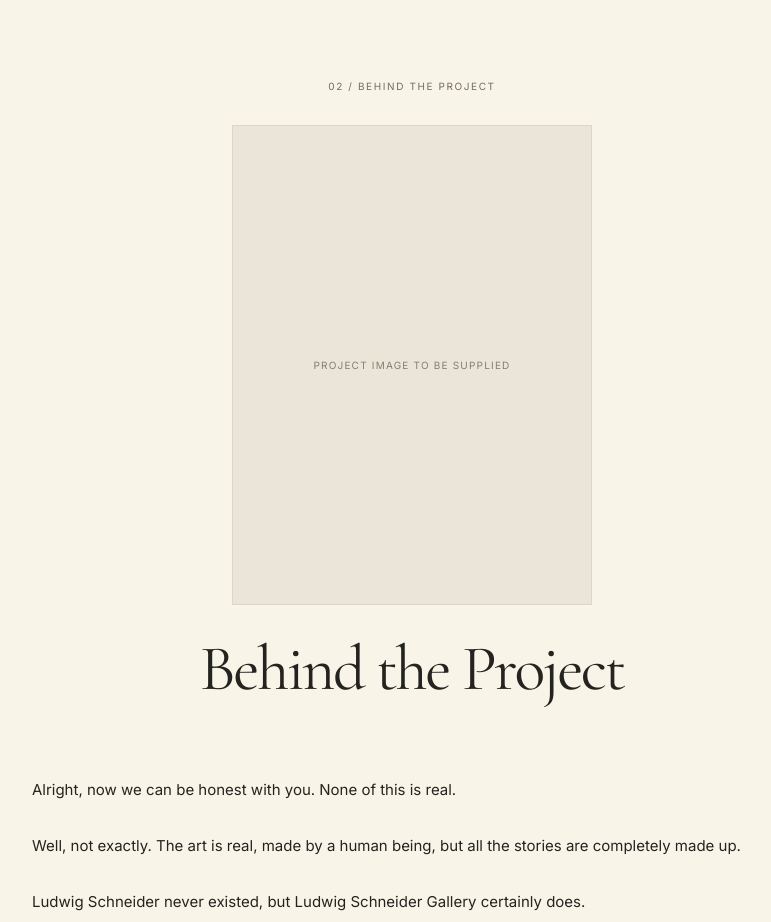
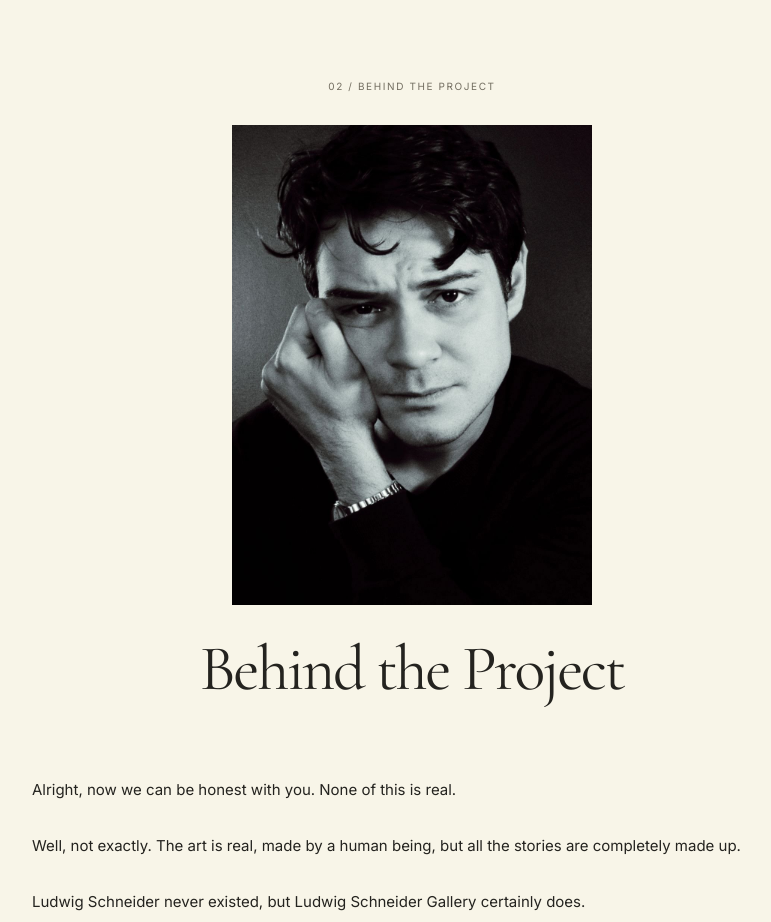
Before and after one commit to GiubenRova/ludwigschneidergallery, a plain HTML site: page about/index.html in a window 1280 px wide. Shown: the part 2560-3482 px from the top of the page, without its empty margins (228-999 px from the left). Drawn offline with nearby package versions, Linux system fonts and the light colour scheme.

```diff
--- a/about/index.html
+++ b/about/index.html
@@ -141,8 +141,11 @@
    <section class="about-section" id="behind-project">
     <div class="about-section-heading">
      <span class="eyebrow">02 / Behind the Project</span>
-     <div class="placeholder about-image" id="project-image">
-      <small>Project image to be supplied</small>
+     <div class="about-image" id="project-image">
+  <img
+    src="/assets/images/artworks/ruben-giovannoni.jpg"
+    alt="Portrait of Ruben Giovannoni"
+  >
      </div>
      <h2>Behind the Project</h2>
     </div>
```
Also changed, not shown: assets/images/artworks/ruben-giovannoni.jpg (added).
